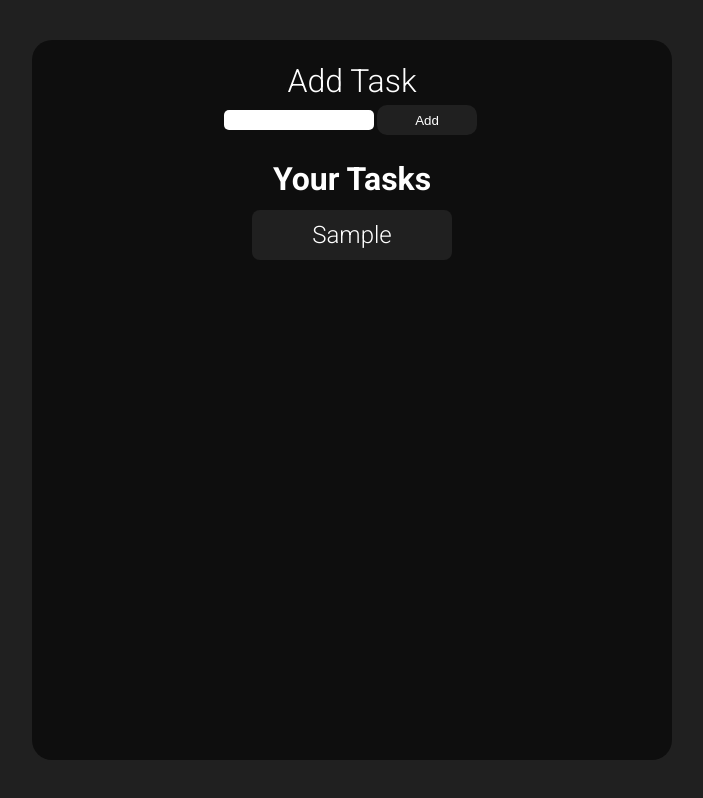
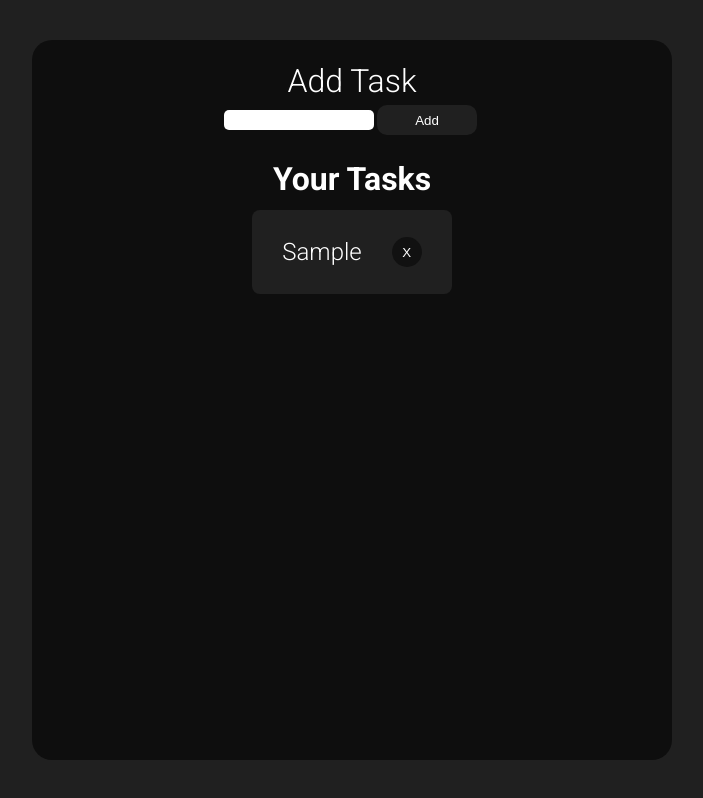
Before and after one commit to Mnigos/task-manager-site, a Next.js app: page / in a window 1280 px wide. Both pictures are taken after typing "Sample" into the empty fields and a click on the button "Add". Shown: the whole page, without its empty margins (288-991 px from the left). Built offline with nearby package versions, Linux system fonts and the light colour scheme.

Commit message:
refactor(Tasks): change taskItem props type string -> ITask

```diff
--- a/src/components/Tasks/TaskItem.styles.ts
+++ b/src/components/Tasks/TaskItem.styles.ts
@@ -2,7 +2,7 @@ import styled from 'styled-components'
 
 import { theme } from 'assets/styles/theme'
 
-export const Item = styled.p`
+export const Item = styled.div`
   margin: 10px;
   padding: 4px;
   max-width: 400px;
@@ -20,4 +20,8 @@ export const Item = styled.p`
     cursor: pointer;
     background: #1a1a1a;
   }
+
+  button {
+    margin-left: 30px;
+  }
 `
--- a/src/components/Tasks/TaskItem.tsx
+++ b/src/components/Tasks/TaskItem.tsx
@@ -1,14 +1,23 @@
-import React from 'react'
+import React, { useContext } from 'react'
 
 import { Item } from './TaskItem.styles'
+
+import DeleteButton from 'components/items/DeleteButton'
+import { TasksContext } from 'providers/TasksProvider'
+import { ITask } from 'interfaces/task.interface'
 interface TaskItemProps {
-  value: string
+  task: ITask
 }
 
-export default function TaskItem({ value }: TaskItemProps) {
+export default function TaskItem({ task }: TaskItemProps) {
+  const { deleteTask } = useContext(TasksContext)
+
   return (
     <>
-      <Item>{value}</Item>
+      <Item>
+        <p>{task.name}</p>
+        <DeleteButton onClick={() => deleteTask(task)} />
+      </Item>
     </>
   )
 }
--- a/src/components/Tasks/Tasks.tsx
+++ b/src/components/Tasks/Tasks.tsx
@@ -15,7 +15,7 @@ export default function Tasks({ tasks }: TasksProps) {
       <StyledList>
         {tasks.map((task, i) => (
           <li key={i}>
-            <TaskItem value={task.name} />
+            <TaskItem task={task} />
           </li>
         ))}
       </StyledList>
```
Also changed, not shown: 2 other files (tests, documents, lock files or other folders).
